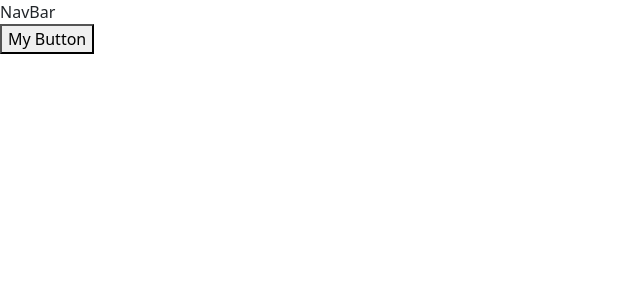
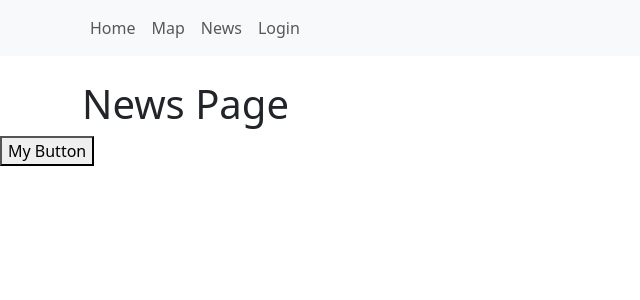
Before and after one commit to fruittypie/ZephyrWeather, a React (Vite) app in the folder client/: page /news in a window 1280 px wide. Shown: the top 300 px of the page, without its empty margins (0-640 px from the left). Built offline with nearby package versions, Linux system fonts and the light colour scheme.

Commit message:
Navbar light ready

```diff
--- a/client/src/App.tsx
+++ b/client/src/App.tsx
@@ -1,11 +1,28 @@
 import 'bootstrap/dist/css/bootstrap.min.css';
-import NavBar from "./components/NavBar";
+import { BrowserRouter as Router, Routes, Route } from 'react-router-dom';
+import MyNavbar from "./components/NavBar";
+import Homepage from './pages/Homepage';
+import News from './pages/News';
+import WeatherMap from './pages/Map';
+import Login from './pages/Login';
+
+
 
 
 function App() {
      return (
      <>
-         <NavBar />
+         <Router>
+             <MyNavbar />
+             <div className="container mt-4">
+                 <Routes>
+                     <Route path="/" element={<Homepage />} />
+                     <Route path="/map" element={<WeatherMap />} />
+                     <Route path="/news" element={<News />} />
+                     <Route path="/login" element={<Login />} />
+                 </Routes>
+             </div>
+         </Router>
          <button onClick={() => alert("clicked")}>My Button</button>
      </>
      );
--- a/client/src/components/NavBar.tsx
+++ b/client/src/components/NavBar.tsx
@@ -1,9 +1,21 @@
 import React from 'react';
+import Container from 'react-bootstrap/Container';
+import Nav from 'react-bootstrap/Nav';
+import Navbar from 'react-bootstrap/Navbar';
 
-const NavBar: React.FC = () => {
+const MyNavbar: React.FC = () => {
   return (
-    <div>NavBar</div>
+    <Navbar bg="light" variant="light">
+      <Container>
+        <Nav className="me-auto">
+          <Nav.Link href="/">Home</Nav.Link>
+          <Nav.Link href="/map">Map</Nav.Link>
+          <Nav.Link href="/news">News</Nav.Link>
+          <Nav.Link href="/login">Login</Nav.Link>
+        </Nav>
+      </Container>
+    </Navbar>
+  );
+}
 
-  )
-}
-export default NavBar;
+export default MyNavbar;
--- a/client/src/pages/Homepage.tsx
+++ b/client/src/pages/Homepage.tsx
@@ -4,3 +4,5 @@ export const Homepage = () => {
 
     );
 }
+
+export default Homepage;
--- /dev/null
+++ b/client/src/pages/News.tsx
@@ -0,0 +1,8 @@
+export const News = () => {
+    return (
+        <h1>News Page</h1>
+
+    );
+}
+
+export default News;
```
